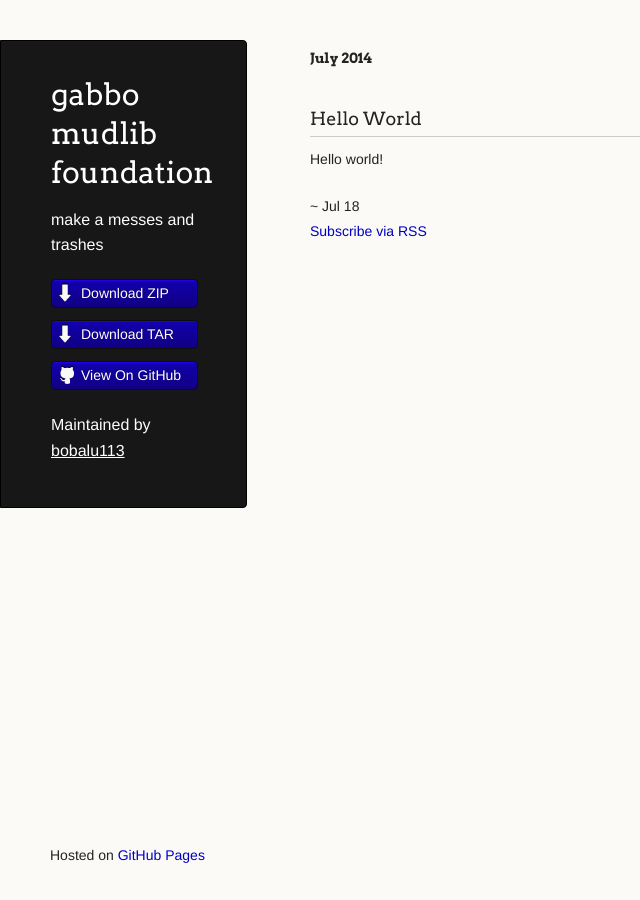
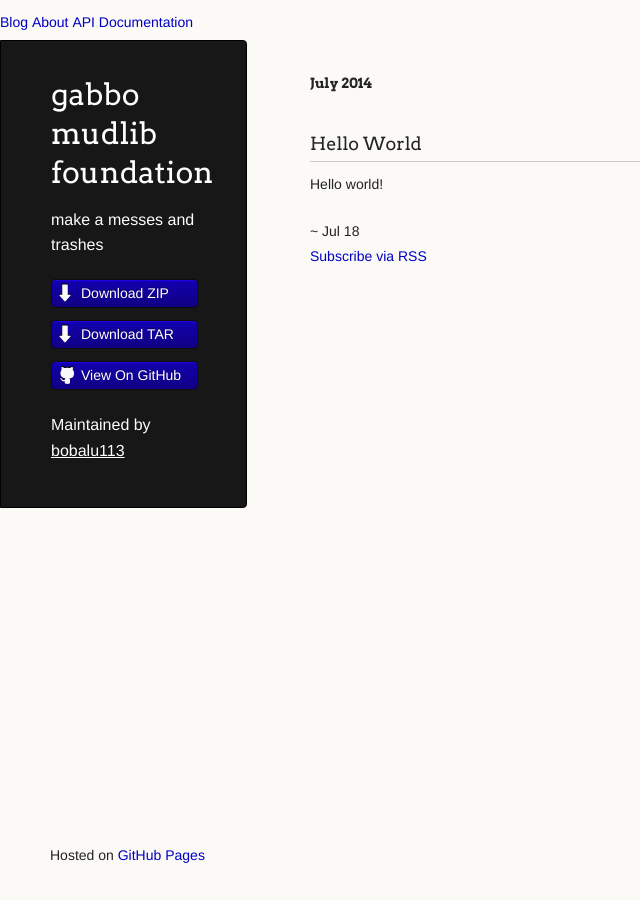
Before and after one commit to bobalu113/gabbo, a Jekyll site: the page built from index.html, in a window 1280 px wide. Shown: the whole page, without its empty margins (0-640 px from the left). Built offline with Jekyll 4.4.1, drawn with Linux system fonts in a browser that asks for light colours; Markdown is read by kramdown in place of the engine named in the settings.

Commit message:
added nav

```diff
--- a/_layouts/default.html
+++ b/_layouts/default.html
@@ -27,6 +27,11 @@
 
         <p class="header">Maintained by <a class="header name" href="https://github.com/bobalu113">bobalu113</a></p>
       </header>
+      <nav>
+        <a class="{% if page.section == "blog" %}active{% endif %}" href="{{site.baseurl}}/">Blog</a>
+        <a class="{% if page.url == "about/" %}active{% endif %}" href="{{site.baseurl}}/about">About</a>
+        <a href="{{site.baseurl}}/mudlib">API Documentation</a>
+      </nav>
       <section>
         {{ content }}
       </section>
```
Lines whose indentation alone changed are shown as unchanged.
